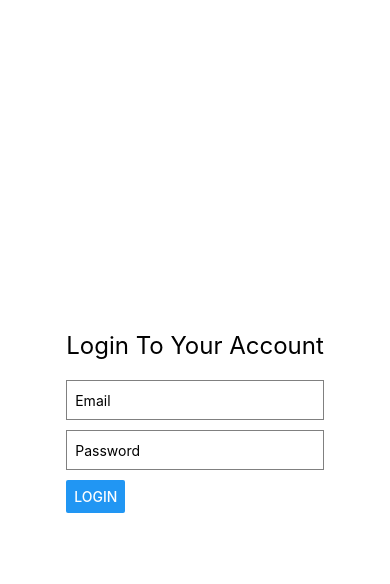
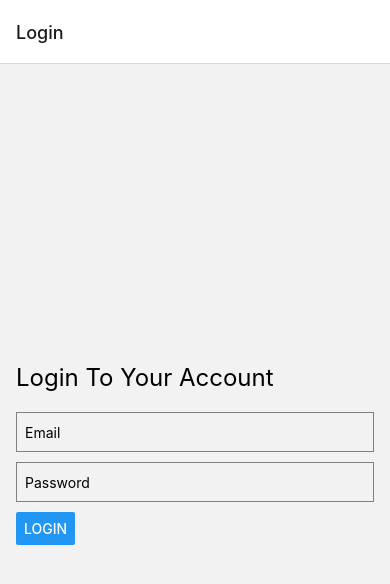
Before and after one commit to Rahul8320/appwrite-expo-app, a React Native app: screen /Home in a window 390 px wide. Shown: the top 584 px of the page. Built offline with nearby package versions, Linux system fonts and the light colour scheme; what react-native-appwrite would draw is missing.

Commit message:
Add routing

```diff
--- a/App.js
+++ b/App.js
@@ -1,24 +1,12 @@
 import { StatusBar } from "expo-status-bar";
-import { StyleSheet, Text, View } from "react-native";
 import { UserProvider } from "./src/contexts/userContext";
-import LoginScreen from "./src/screens/login.screen";
+import { Router } from "./src/router";
 
 export default function App() {
   return (
     <UserProvider>
-      <View style={styles.container}>
-        <StatusBar style="auto" />
-        <LoginScreen />
-      </View>
+      <StatusBar style="auto" />
+      <Router />
     </UserProvider>
   );
 }
-
-const styles = StyleSheet.create({
-  container: {
-    flex: 1,
-    backgroundColor: "#fff",
-    alignItems: "center",
-    justifyContent: "center",
-  },
-});
--- a/package.json
+++ b/package.json
@@ -9,11 +9,15 @@
     "web": "expo start --web"
   },
   "dependencies": {
+    "@react-navigation/native": "^6.1.17",
+    "@react-navigation/native-stack": "^6.9.26",
     "expo": "~50.0.14",
     "expo-status-bar": "~1.11.1",
     "react": "18.2.0",
     "react-native": "0.73.6",
     "react-native-appwrite": "^0.2.2",
+    "react-native-safe-area-context": "4.8.2",
+    "react-native-screens": "~3.29.0",
     "react-native-url-polyfill": "^2.0.0"
   },
   "devDependencies": {
--- /dev/null
+++ b/src/router.jsx
@@ -0,0 +1,31 @@
+import { createNativeStackNavigator } from "@react-navigation/native-stack";
+import { useUser } from "./contexts/userContext";
+import { NavigationContainer } from "@react-navigation/native";
+import LoginScreen from "./screens/login.screen";
+import HomeScreen from "./screens/home.screen";
+
+const Stack = createNativeStackNavigator();
+
+export function Router() {
+  const user = useUser();
+
+  return (
+    <NavigationContainer>
+      <Stack.Navigator>
+        {user.current == null ? (
+          <Stack.Screen
+            name="Login"
+            component={LoginScreen}
+            options={{ title: "Login" }}
+          />
+        ) : (
+          <Stack.Screen
+            name="Home"
+            component={HomeScreen}
+            options={{ title: "Home" }}
+          />
+        )}
+      </Stack.Navigator>
+    </NavigationContainer>
+  );
+}
--- /dev/null
+++ b/src/screens/home.screen.jsx
@@ -0,0 +1,24 @@
+import { StyleSheet, Text, View } from "react-native";
+import { useUser } from "../contexts/userContext";
+
+const HomeScreen = () => {
+  const user = useUser();
+  console.log(user.current);
+
+  return (
+    <View style={styles.container}>
+      <Text>Welcome, {user.current ? user.current.name : "Please login"}</Text>
+    </View>
+  );
+};
+
+const styles = StyleSheet.create({
+  container: {
+    flex: 1,
+    backgroundColor: "#fff",
+    alignItems: "center",
+    justifyContent: "center",
+  },
+});
+
+export default HomeScreen;
```
Also changed, not shown: 1 other file (tests, documents, lock files or other folders).
